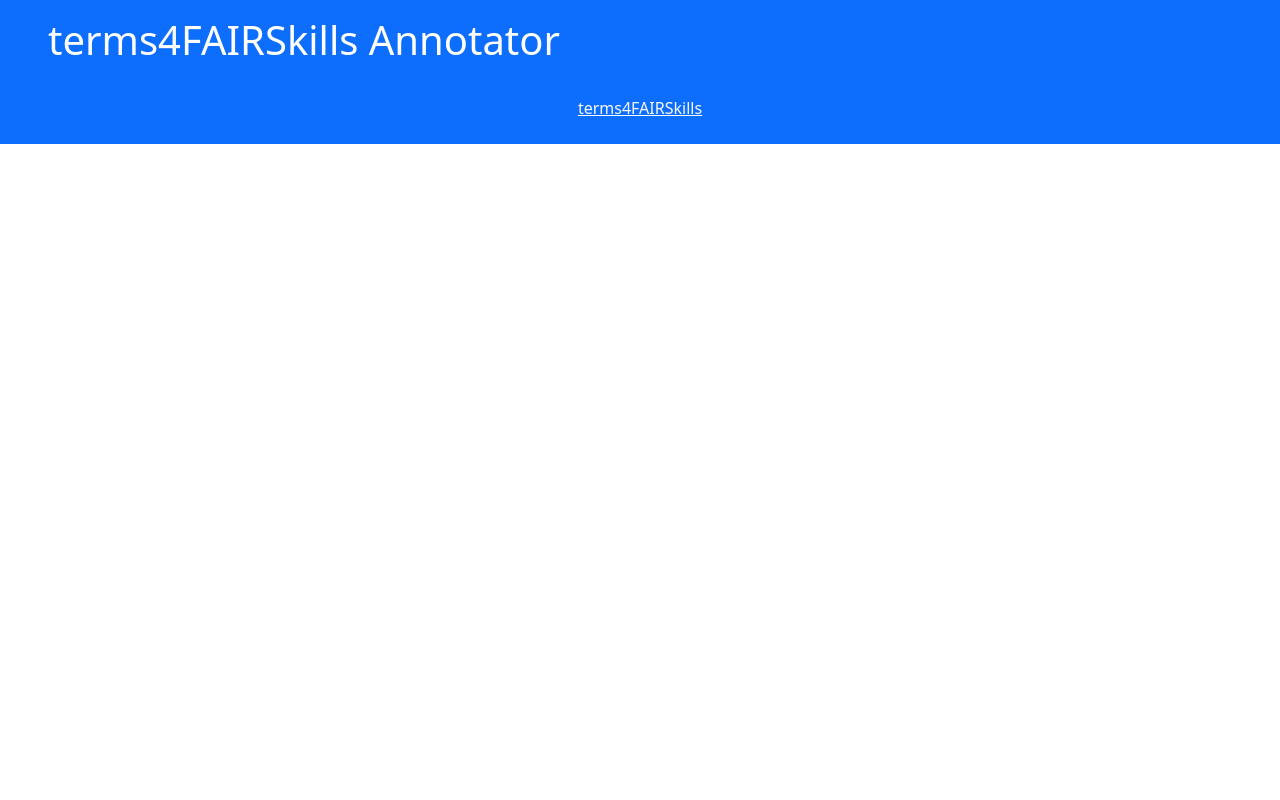
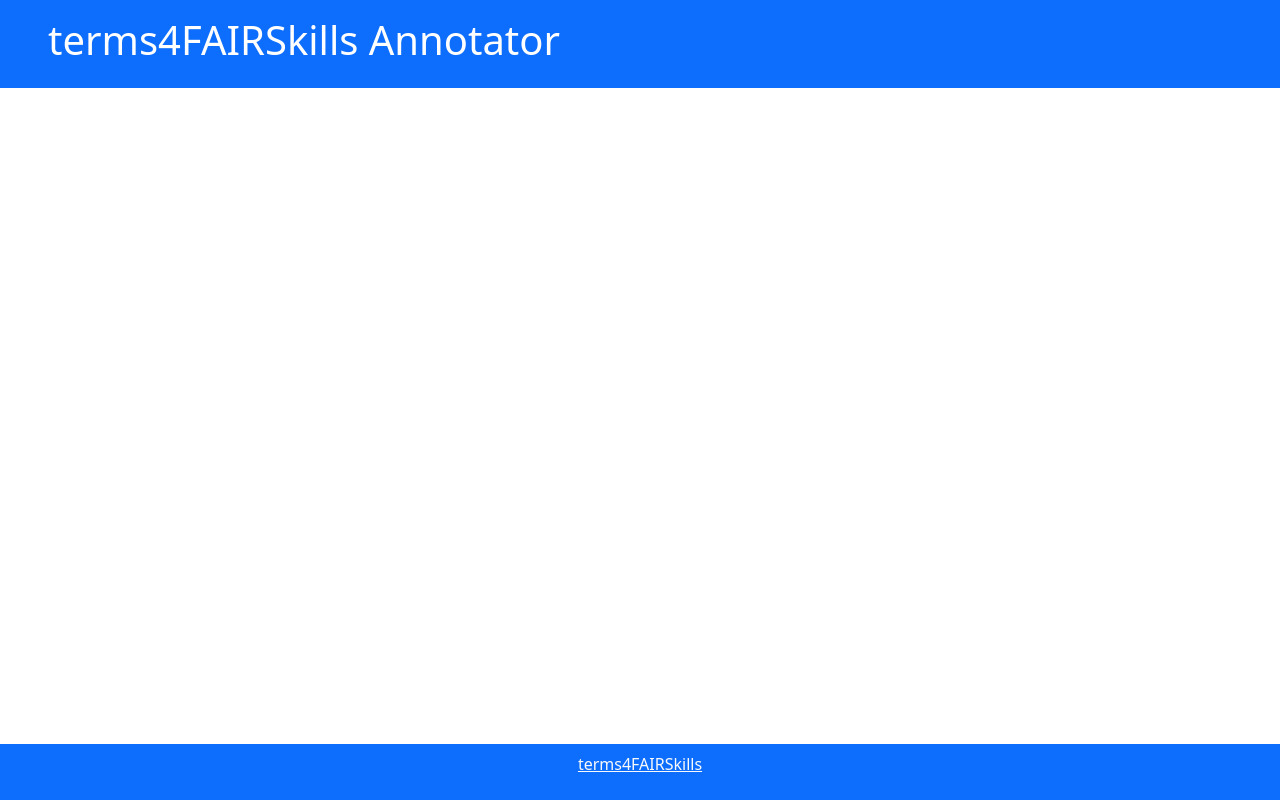
Before and after one commit to hughshanahan/terms4FAIRskillsAnnotator, a Symfony app: template templates/misc.html.twig in a window 1280 px wide. Run offline with Twig, Linux system fonts and the light colour scheme; the template is opened without the code that fills it, so the values that code supplies are empty; some libraries are stand-ins or nearby versions.

Commit message:
Updated footer to remain at the bottom of the viewport if the content is shorter
Updated footer to remain at the bottom of the viewport if the content is shorter than the viewport that is displaying it.

```diff
--- a/templates/base.html.twig
+++ b/templates/base.html.twig
@@ -7,15 +7,19 @@
         <link href="https://cdn.jsdelivr.net/npm/bootstrap@5.1.3/dist/css/bootstrap.min.css" rel="stylesheet">
         <script src="https://cdn.jsdelivr.net/npm/bootstrap@5.1.3/dist/js/bootstrap.bundle.min.js"></script>
     </head>
-    <body>
-        <div class="container-fluid px-5 py-3 bg-primary text-white" id="header">
+    <body class="d-flex flex-column min-vh-100">
+
+        <header class="container-fluid px-5 py-3 bg-primary text-white" id="header">
             <h1>terms4FAIRSkills Annotator</h1>
-        </div>
-        <div class="container" id="content">
+        </header>
+
+        <div class="container flex-fill py-3" id="content">
             {% block content %}{% endblock %}
         </div>
-        <div class="container-fluid py-2 bg-primary text-white" id="footer">
+
+        <footer class="container-fluid py-2 bg-primary text-white" id="footer">
             <p class="text-center"><a href="https://terms4fairskills.github.io" class="link-light">terms4FAIRSkills</a></p>
-        </div>
+        <footer>
+
     </body>
 </html>
```
